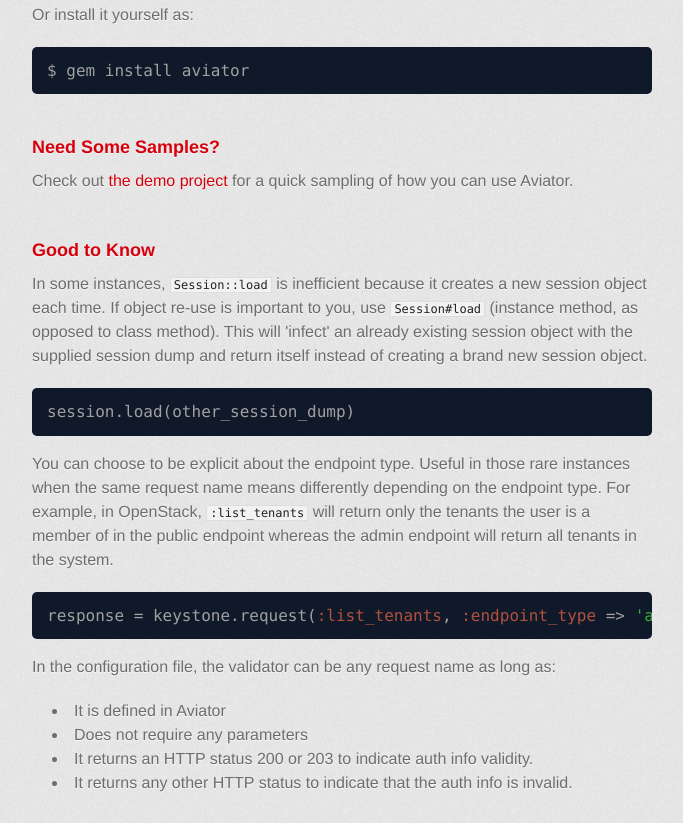
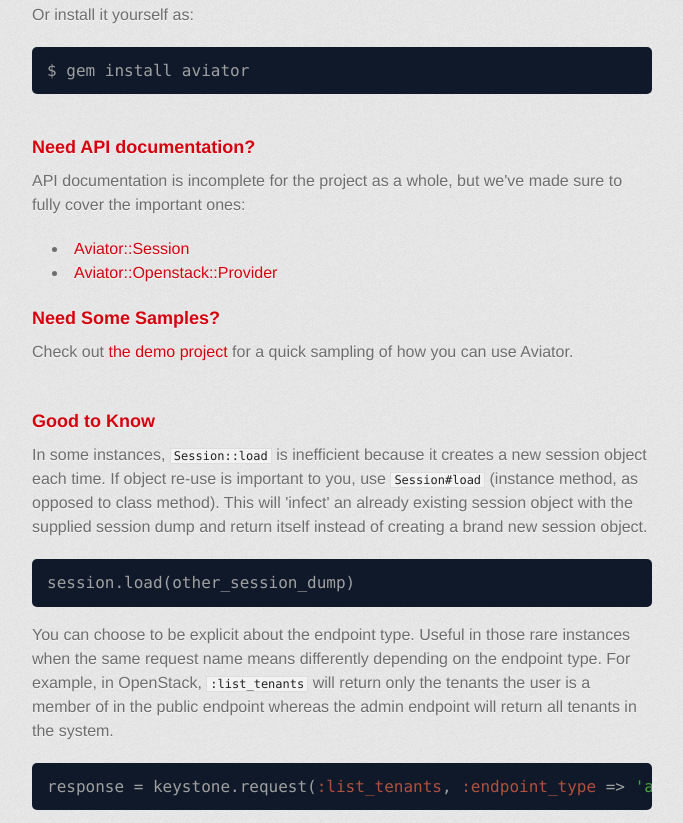
Before and after one commit to aviator/www, a plain HTML site: page index.html in a window 1280 px wide. Shown: the part 6348-7171 px from the top of the page, without its empty margins (298-981 px from the left). Drawn offline with Linux system fonts and the light colour scheme; a web font is replaced by a local one.

Commit message:
Add links to relevant rdoc

```diff
--- a/index.html
+++ b/index.html
@@ -373,6 +373,17 @@
 
 <br/>
 
+<h3>Need API documentation?</h3>
+
+<p>API documentation is incomplete for the project as a whole, but we've made
+sure to fully cover the important ones:
+  <ul>
+    <li><a href="doc/Aviator/Session.html">Aviator::Session</a></li>
+    <li><a href="doc/Aviator/Openstack/Provider.html">Aviator::Openstack::Provider</a></li>
+  </ul>
+</p>
+
+
 <h3>Need Some Samples?</h3>
 
 <p>Check out <a href="https://github.com/aviator/demo">the demo project</a> for a quick
```
